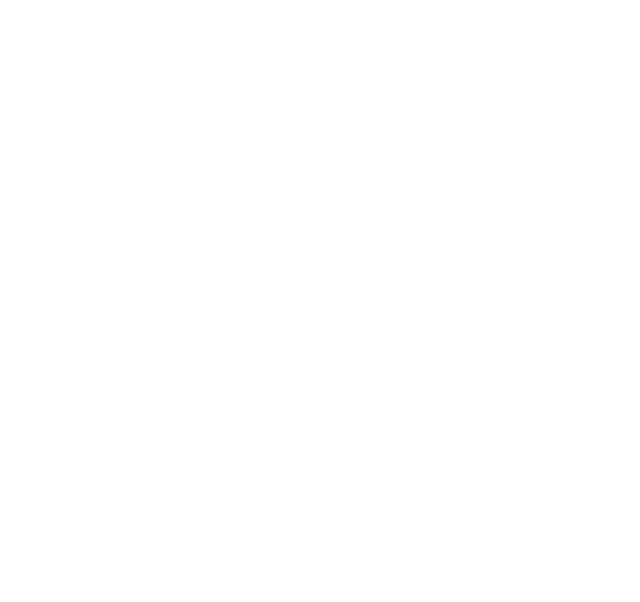
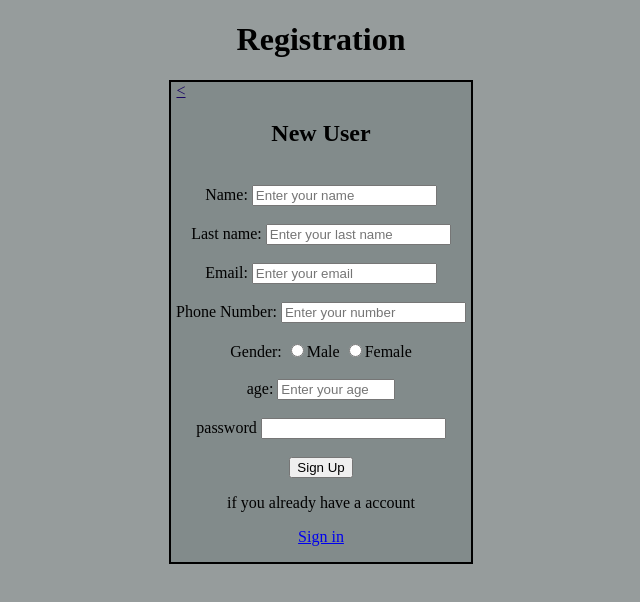
Before and after one commit to aditya38696/Zudio, a plain HTML site: page reg.html in a window 1280 px wide. Shown: the whole page, without its empty margins (319-959 px from the left). Drawn offline with Linux system fonts and the light colour scheme.

Commit message:
registratin page adding

```diff
--- a/reg.html
+++ b/reg.html
@@ -0,0 +1,88 @@
+<!DOCTYPE html>
+<html lang="en">
+<head>
+    <meta charset="UTF-8">
+    <meta name="viewport" content="width=device-width, initial-scale=1.0">
+    <title>Register Page</title>
+    <style>
+        body{
+            background-color: rgb(150, 156, 156) ;
+        }
+        .box{
+            height: 480px;
+            width: 300px;
+            border: 2px solid black;
+            text-align: center;
+            background-color: rgb(130, 139, 139);
+        }
+        .bb{
+            margin-left: -280px;
+        }
+    </style>
+</head>
+<body>
+
+        <h1 style="text-align: center;">Registration</h1>
+     <center>
+
+        <div class="box">
+            <a href="#" style="color: rgb(25, 5, 99);" onclick="ih()" class="bb" ><</a>
+
+            <h2 style="text-align: center;">New User</h2><br>
+
+            <label>Name:     </label>
+            <input type="text" placeholder="Enter your name" id="n"><br>
+            <br>
+            <label>Last name:</label>
+            <input type="text" placeholder="Enter your last name" id="ln"><br>
+            <br>
+            <label>Email:</label>
+            <input type="email" placeholder="Enter your email" id="em"><br>
+            <br>
+            <label>Phone Number:</label>
+            <input type="tel" placeholder="Enter your number" minlength="10" maxlength="10" id="pn"><br>
+            <br>
+            <label>Gender:</label>
+            <label><input type="radio" name="Gender" value="Male" placeholder="Enter ur gender" id="m">Male</label>
+            <label>
+            <input type="radio" name="Gender" value="Female" placeholder="Enter ur gender" id="f">Female</label><br>
+            <br>
+            <label>age:</label>
+            <input type="number" placeholder="Enter your age" min="1" max="100" id="a" style="width: 110px;"><br>
+            <br>
+            <label>password</label>
+            <input type="password" min="8" max="" pattern="(.?=*(a-z))" id="p"><br>
+            <br>
+            <button onclick="su()">Sign Up</button>
+            <p>if you already have a account</p>
+            <a href="#" onclick="rsi()">Sign in</a>
+
+        </div>
+        <script>
+            function su(){
+                let name=document.getElementById("n").value;
+                let last=document.getElementById("ln").value;
+                let email=document.getElementById("em").value;
+                let phone=document.getElementById("pn").value;
+                let male=document.getElementById("m").value;
+                let fa=document.getElementById("f").value;
+                let age=document.getElementById("a").value;
+                let pass=document.getElementById("p").value;
+
+                if(name==""||last==""||email==""||phone==""||male==""||fa==""||age==""||pass==""){
+                    alert("please fill all field");
+                    return;
+                }
+
+                window.location.href="lg.html";
+            }
+            function rsi(){
+                window.location.href="lg.html";
+            }
+            function ih(){
+        window.location.href="index.html";
+    }
+        </script>
+    </center>
+</body>
+</html>
```
Also changed, not shown: index.html (+10 -4 lines), lg.html (+7 -0 lines).
